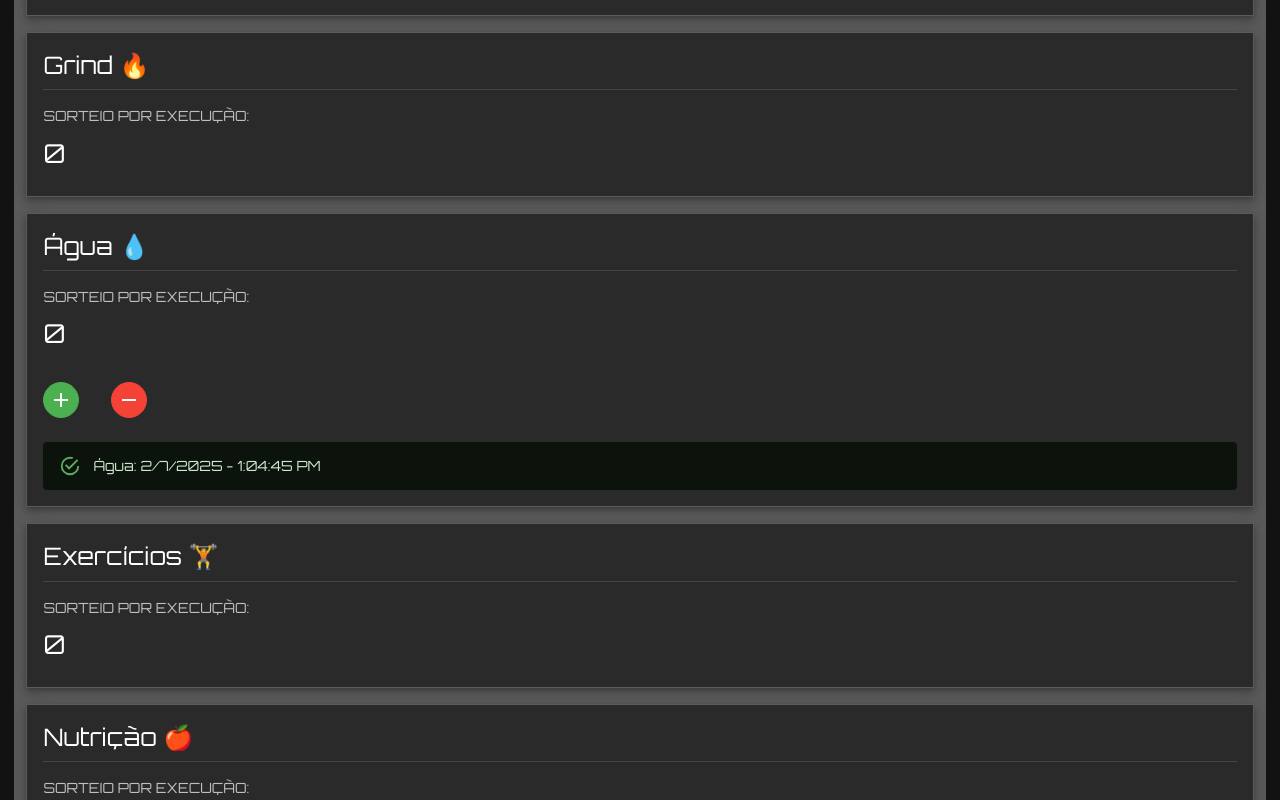
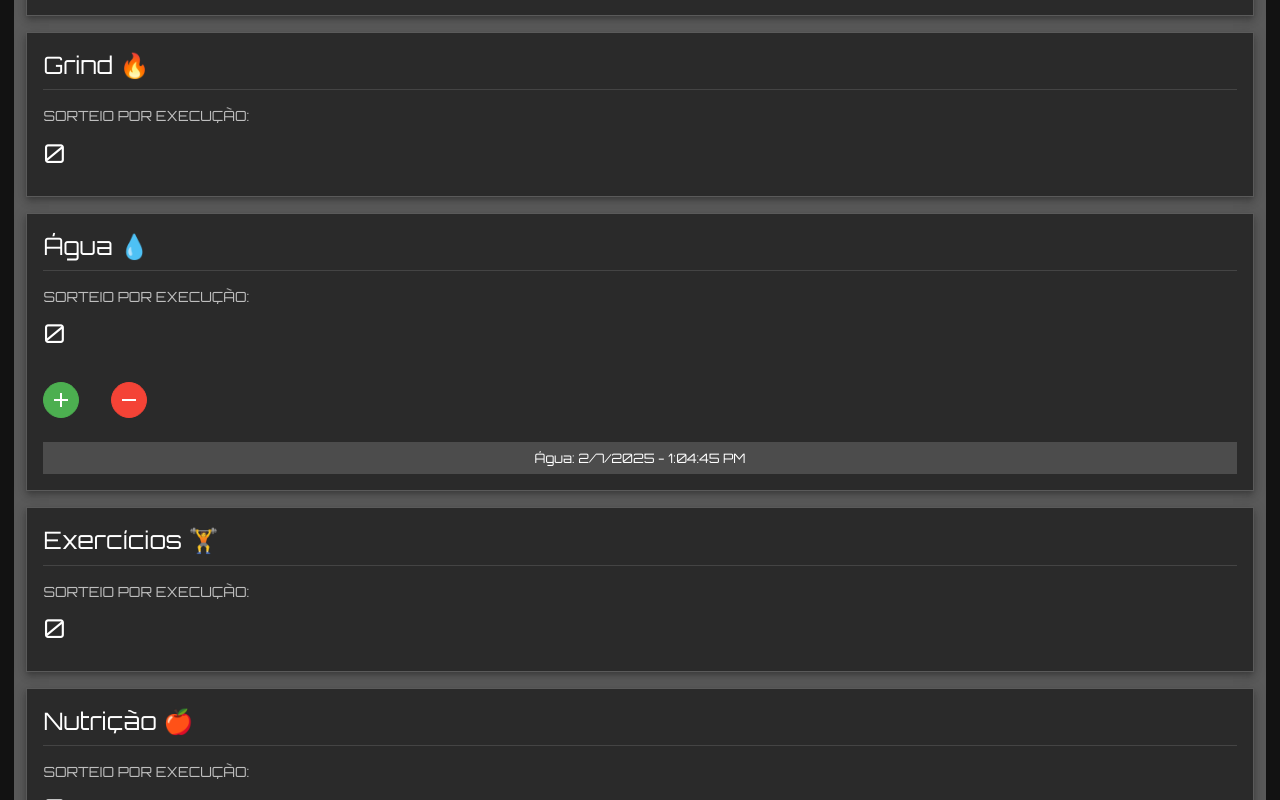
Before and after one commit to guiosouza/react-gamification-web-app, a Next.js app: page /exp in a window 1280 px wide. Both pictures are taken after a click on the button 61 px from the left and 1280 px from the top of the page. Shown: the part 880-1680 px from the top of the page. Built offline with nearby package versions, Linux system fonts and the light colour scheme.

Commit message:
chance task card task added by plus button

```diff
--- a/src/components/task-card.tsx
+++ b/src/components/task-card.tsx
@@ -3,12 +3,7 @@ import Card from "@mui/material/Card";
 import CardContent from "@mui/material/CardContent";
 import Typography from "@mui/material/Typography";
 import { Add, Remove } from "@mui/icons-material";
-import {
-  Alert,
-  CardActionArea,
-  Divider,
-  IconButton,
-} from "@mui/material";
+import { CardActionArea, Chip, Divider, IconButton } from "@mui/material";
 
 interface TaskCardProps {
   taskName: string;
@@ -155,16 +150,10 @@ export default function TaskCard({
               >
                 {drawResults.wonPacks}
               </Typography>
-              <Typography
-                variant="body2"
-                sx={{ color: "text.secondary" }}
-              >
+              <Typography variant="body2" sx={{ color: "text.secondary" }}>
                 Do total sorteado, ganhou: {calculateWinPercentage()}%
               </Typography>
-              <Typography
-                variant="body2"
-                sx={{ color: "text.secondary" }}
-              >
+              <Typography variant="body2" sx={{ color: "text.secondary" }}>
                 Total de packs sorteados: {drawResults.packs}
               </Typography>
             </>
@@ -220,14 +209,11 @@ export default function TaskCard({
 
             <div style={{ padding: "16px 16px 16px 0" }}>
               {alerts.map((alert, index) => (
-                <Alert
+                <Chip
                   key={index}
-                  variant="standard"
-                  severity="success"
-                  sx={{ marginTop: 1 }}
-                >
-                  {alert}
-                </Alert>
+                  label={alert}
+                  sx={{ marginTop: 1, borderRadius: "0px", color: "#fff", width: "100%" }}
+                />
               ))}
             </div>
           </>
```
